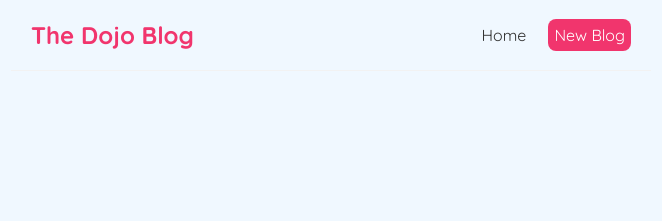
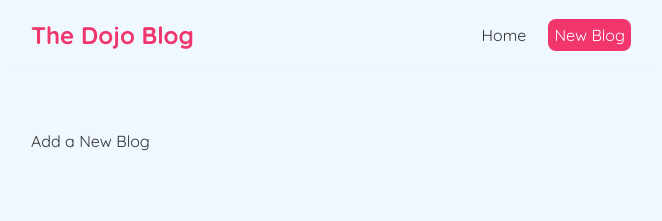
Before and after one commit to platisam/Dojo_blog, a React (Create React App) app: page /create in a window 1280 px wide. Shown: the top 221 px of the page, without its empty margins (309-971 px from the left). Built offline with nearby package versions, Linux system fonts and the light colour scheme.

Commit message:
added Create component

```diff
--- a/src/App.js
+++ b/src/App.js
@@ -1,6 +1,7 @@
 import Navbar from "./Navbar";
 import Home from "./Home";
 import { BrowserRouter as Router, Routes, Route } from "react-router-dom";
+import Create from "./Create";
 
 function App() {
   return (
@@ -10,6 +11,7 @@
         <div className="content">
           <Routes>
             <Route path="/" element={<Home />}></Route>
+            <Route path="/create" element={<Create />}></Route>
           </Routes>
         </div>
       </div>
--- /dev/null
+++ b/src/Create.js
@@ -0,0 +1,4 @@
+const Create = () => {
+  return <div className="create">Add a New Blog</div>;
+};
+export default Create;
```
